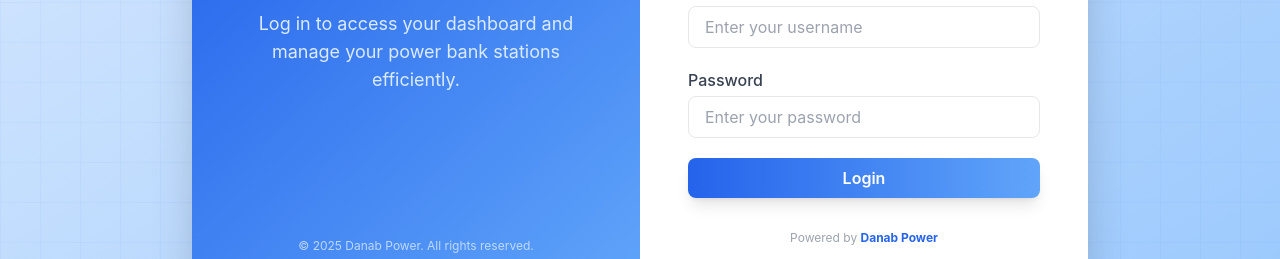
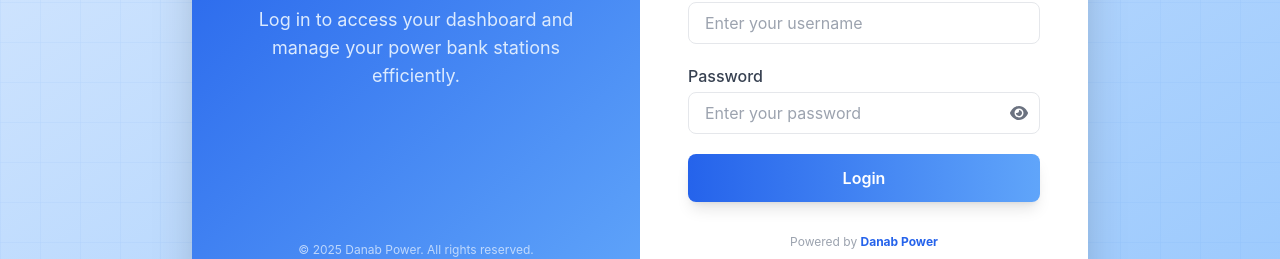
Before and after one commit to abdfthsaid/Danab_power_admin, a React (Vite) app: page /login in a window 1280 px wide. Shown: the part 318-577 px from the top of the page. Built offline with nearby package versions, Linux system fonts and the light colour scheme.

Commit message:
feat: Add password visibility toggle and optimize login speed

```diff
--- a/src/pages/Login.jsx
+++ b/src/pages/Login.jsx
@@ -2,7 +2,7 @@ import { useState, useEffect } from "react";
 import { useDispatch, useSelector } from "react-redux";
 import { useNavigate, useLocation } from "react-router-dom";
 import { FontAwesomeIcon } from "@fortawesome/react-fontawesome";
-import { faBolt } from "@fortawesome/free-solid-svg-icons";
+import { faBolt, faEye, faEyeSlash } from "@fortawesome/free-solid-svg-icons";
 import {
   loginUser,
   selectLoginLoading,
@@ -27,6 +27,7 @@ const Login = () => {
   const tokenExpiresAt = useSelector(selectTokenExpiresAt);
   const { login: setAuthUser } = useAuth();
   const [form, setForm] = useState({ username: "", password: "" });
+  const [showPassword, setShowPassword] = useState(false);
 
   // Only reset on first mount (not on re-renders)
   useEffect(() => {
@@ -86,10 +87,7 @@ const Login = () => {
         {/* Left branding panel for large screens */}
         <div className="hidden md:flex flex-col justify-center items-center bg-gradient-to-br from-blue-600 to-blue-400 dark:from-blue-800 dark:to-blue-600 w-1/2 p-10 text-white">
           <div className="flex items-center mb-6">
-            <FontAwesomeIcon
-              icon={faBolt}
-              className="text-4xl mr-3 animate-pulse"
-            />
+            <FontAwesomeIcon icon={faBolt} className="text-4xl mr-3" />
             <span className="text-3xl font-extrabold tracking-wide">
               Danab Power
             </span>
@@ -108,7 +106,7 @@ const Login = () => {
           <div className="mb-8 flex items-center justify-center md:hidden">
             <FontAwesomeIcon
               icon={faBolt}
-              className="text-3xl text-blue-600 mr-2 animate-pulse"
+              className="text-3xl text-blue-600 mr-2"
             />
             <span className="text-2xl font-extrabold text-blue-600 dark:text-white tracking-wide">
               Danab Power
@@ -141,20 +139,30 @@ const Login = () => {
               <label className="block text-gray-700 dark:text-gray-200 mb-1 font-medium">
                 Password
               </label>
+              <div className="relative">
                 <input
-                type="password"
+                  type={showPassword ? "text" : "password"}
                   name="password"
                   value={form.password}
                   onChange={handleChange}
                   required
-                className="w-full px-4 py-2 border border-gray-200 dark:border-gray-700 rounded-lg focus:outline-none focus:ring-2 focus:ring-blue-400 dark:bg-gray-800 dark:text-white transition-all"
+                  className="w-full px-4 py-2 pr-12 border border-gray-200 dark:border-gray-700 rounded-lg focus:outline-none focus:ring-2 focus:ring-blue-400 dark:bg-gray-800 dark:text-white transition-all"
                   placeholder="Enter your password"
                 />
+                <button
+                  type="button"
+                  onClick={() => setShowPassword(!showPassword)}
+                  className="absolute right-3 top-1/2 -translate-y-1/2 text-gray-500 hover:text-gray-700 dark:text-gray-400 dark:hover:text-gray-200 focus:outline-none"
+                  aria-label={showPassword ? "Hide password" : "Show password"}
+                >
+                  <FontAwesomeIcon icon={showPassword ? faEyeSlash : faEye} />
+                </button>
+              </div>
             </div>
             <button
               type="submit"
               disabled={loading}
-              className="w-full bg-gradient-to-r from-blue-600 to-blue-400 hover:from-blue-700 hover:to-blue-500 text-white py-2 px-4 rounded-lg font-semibold shadow-lg transition-all duration-200 focus:outline-none focus:ring-2 focus:ring-blue-300 disabled:opacity-60"
+              className="w-full bg-gradient-to-r from-blue-600 to-blue-400 hover:from-blue-700 hover:to-blue-500 text-white py-3 px-4 rounded-lg font-semibold shadow-lg transition-colors focus:outline-none focus:ring-2 focus:ring-blue-300 disabled:opacity-60 disabled:cursor-not-allowed"
             >
               {loading ? "Logging in..." : "Login"}
             </button>
```
Lines whose indentation alone changed are shown as unchanged.
